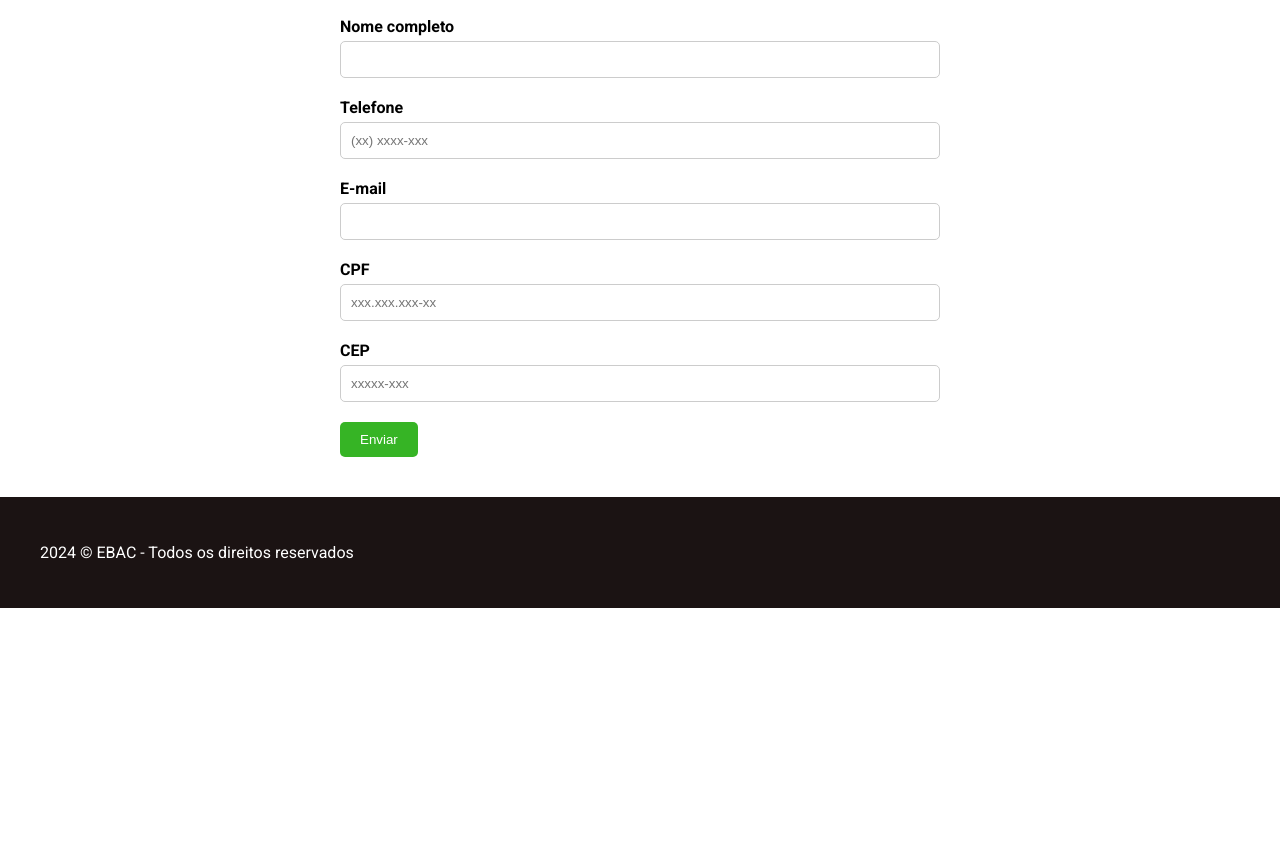
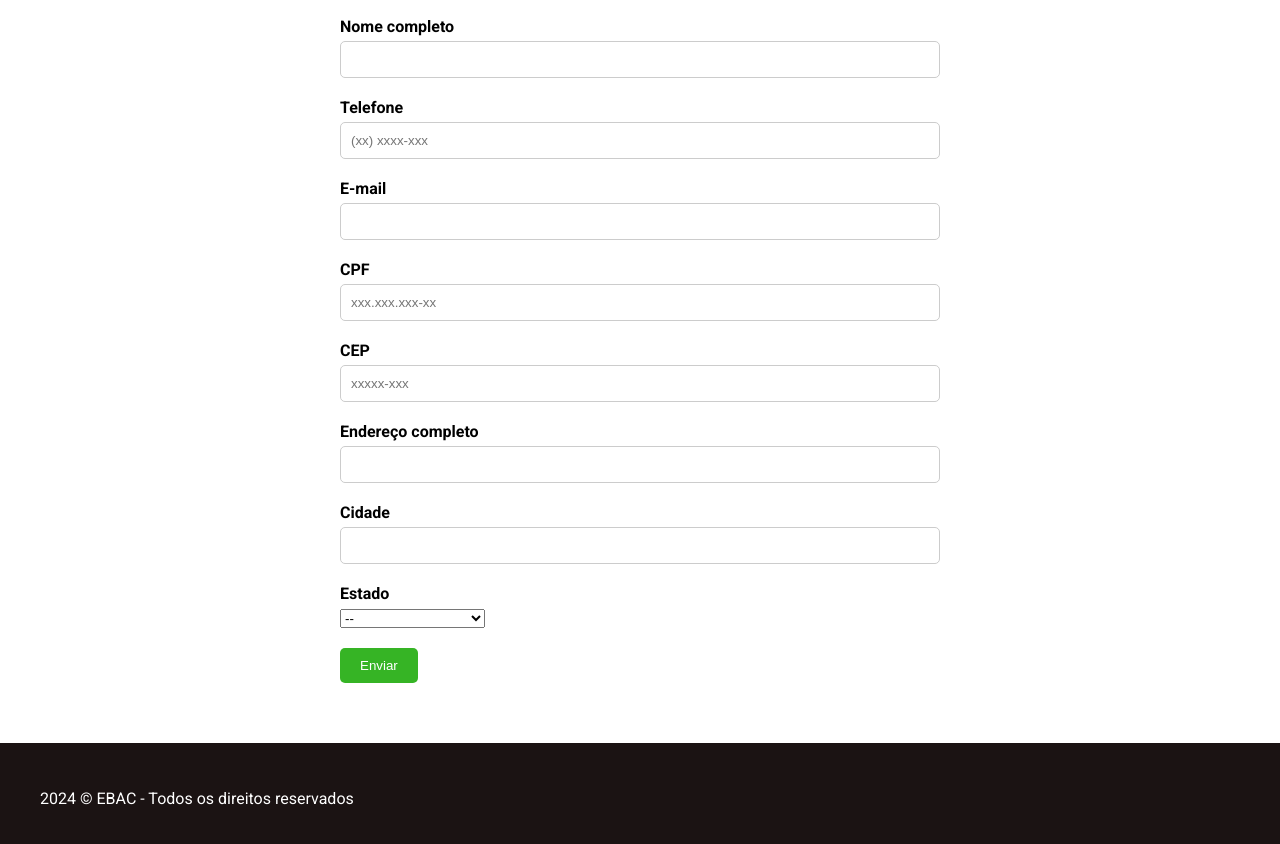
Before and after one commit to LeoAbril98/exercicio_plugins_jquery, a plain HTML site: page index.html in a window 1280 px wide. Shown: the part 210-1054 px from the top of the page. Before the commit the page ends 818 px from the top, so only its background shows below. Drawn offline with nearby package versions, Linux system fonts and the light colour scheme.

Commit message:
alterando a branch

```diff
--- a/index.html
+++ b/index.html
@@ -13,9 +13,10 @@
   <link rel="stylesheet" type="text/css" href="//cdn.jsdelivr.net/npm/slick-carousel@1.8.1/slick/slick-theme.css"/>
 </head>
 <body>
-<header>
+  <header>
     <div class="container container-flex">
       <h1>Formulário de Cadastro</h1>
+    </div>
   </header>
   <section id="contato">
     <div class="container">
@@ -41,7 +42,50 @@
           <label for="cep">CEP</label>
           <input type="text" id="cep" name="cep">
         </div>
-        <button type="submit">Enviar</button>
+        <div class="form-campo">
+          <label for="endereco">Endereço completo</label>
+          <input type="text" id="endereco" name="endereco">
+        </div>
+        <div class="form-campo">
+          <label for="cidade">Cidade</label>
+          <input type="text" id="cidade" name="cidade">
+        </div>
+        <div class="form-campo">
+          <label for="estado">Estado</label>
+          <select id="estado" name="estado">
+            <option value="--">--</option>
+            <option value="AC">Acre</option>
+            <option value="AL">Alagoas</option>
+            <option value="AP">Amapá</option>
+            <option value="AM">Amazonas</option>
+            <option value="BA">Bahia</option>
+            <option value="CE">Ceará</option>
+            <option value="DF">Distrito Federal</option>
+            <option value="ES">Espírito Santo</option>
+            <option value="GO">Goiás</option>
+            <option value="MA">Maranhão</option>
+            <option value="MT">Mato Grosso</option>
+            <option value="MS">Mato Grosso do Sul</option>
+            <option value="MG">Minas Gerais</option>
+            <option value="PA">Pará</option>
+            <option value="PB">Paraíba</option>
+            <option value="PR">Paraná</option>
+            <option value="PE">Pernambuco</option>
+            <option value="PI">Piauí</option>
+            <option value="RJ">Rio de Janeiro</option>
+            <option value="RN">Rio Grande do Norte</option>
+            <option value="RS">Rio Grande do Sul</option>
+            <option value="RO">Rondônia</option>
+            <option value="RR">Roraima</option>
+            <option value="SC">Santa Catarina</option>
+            <option value="SP">São Paulo</option>
+            <option value="SE">Sergipe</option>
+            <option value="TO">Tocantins</option>
+          </select>
+        </div>
+        <div class="form-campo">
+          <button type="submit">Enviar</button>
+        </div>
       </form>
     </div>
   </section>
@@ -54,6 +98,7 @@
   </footer>
 
 
+
   <script type="text/javascript" src="//code.jquery.com/jquery-1.11.0.min.js"></script>
   <script type="text/javascript" src="//code.jquery.com/jquery-migrate-1.2.1.min.js"></script>
   <script type="text/javascript" src="//cdn.jsdelivr.net/npm/slick-carousel@1.8.1/slick/slick.min.js"></script>
--- a/js/main.js
+++ b/js/main.js
@@ -29,13 +29,22 @@ $(document).ready(function() {
         },
         cpf: {
         required: true
+        },
+        endereco: {
+        required: true
+        },
+        cidade: {
+        required: true
         }
+
     },
     messages: {
         nome: 'Por favor, insira seu nome',
         telefone: 'Por favor, insira seu Telefone',
         cpf: 'Por favor, insira seu CPF',
-        cep: 'Por favor, insira seu CEP'
+        cep: 'Por favor, insira seu CEP',
+        endereco: 'Por favor, insira seu endereço',
+        cidade: 'Por favor, insira sua Cidade'
     },
     submitHandler: function(form) {
         console.log(form)
```
Also changed, not shown: main.css (line endings or trailing spaces).
